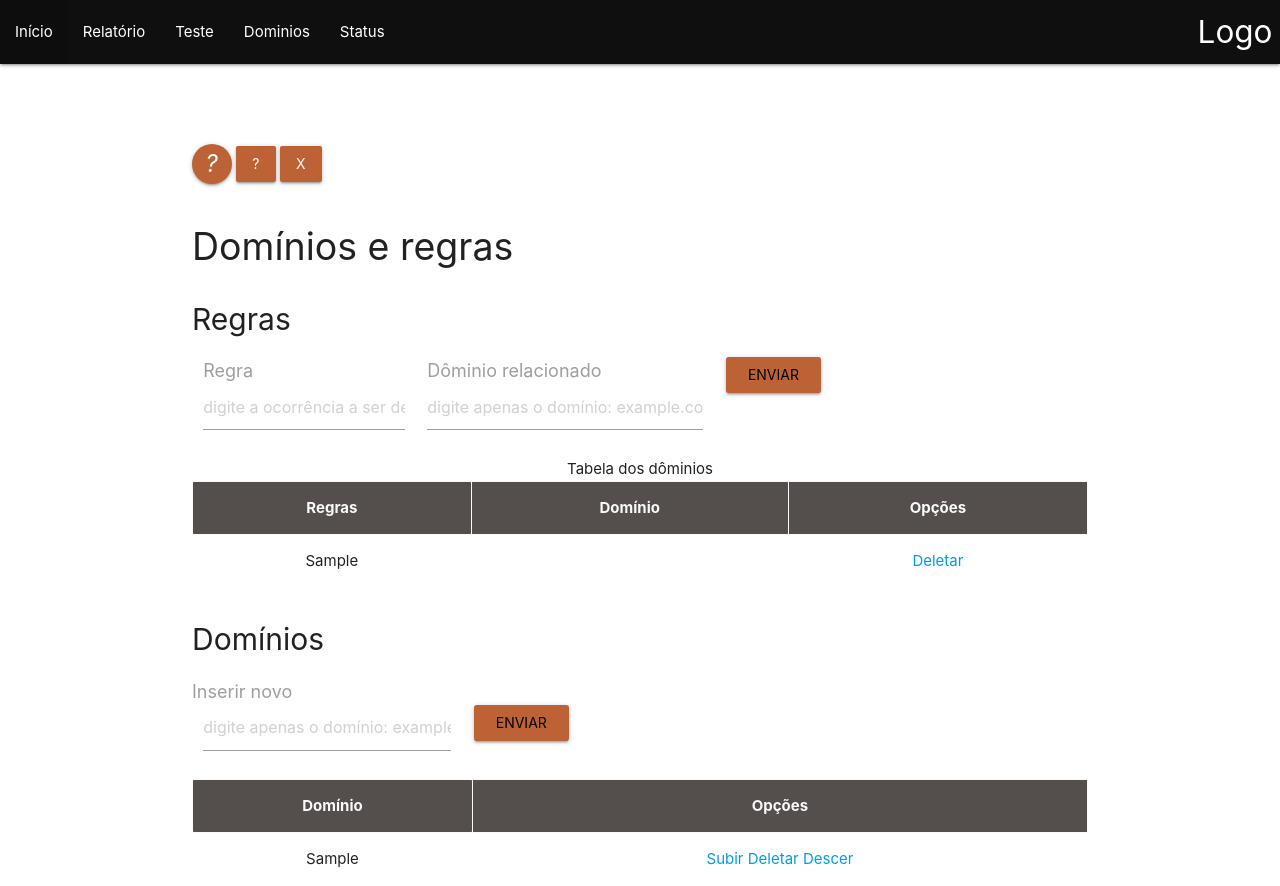
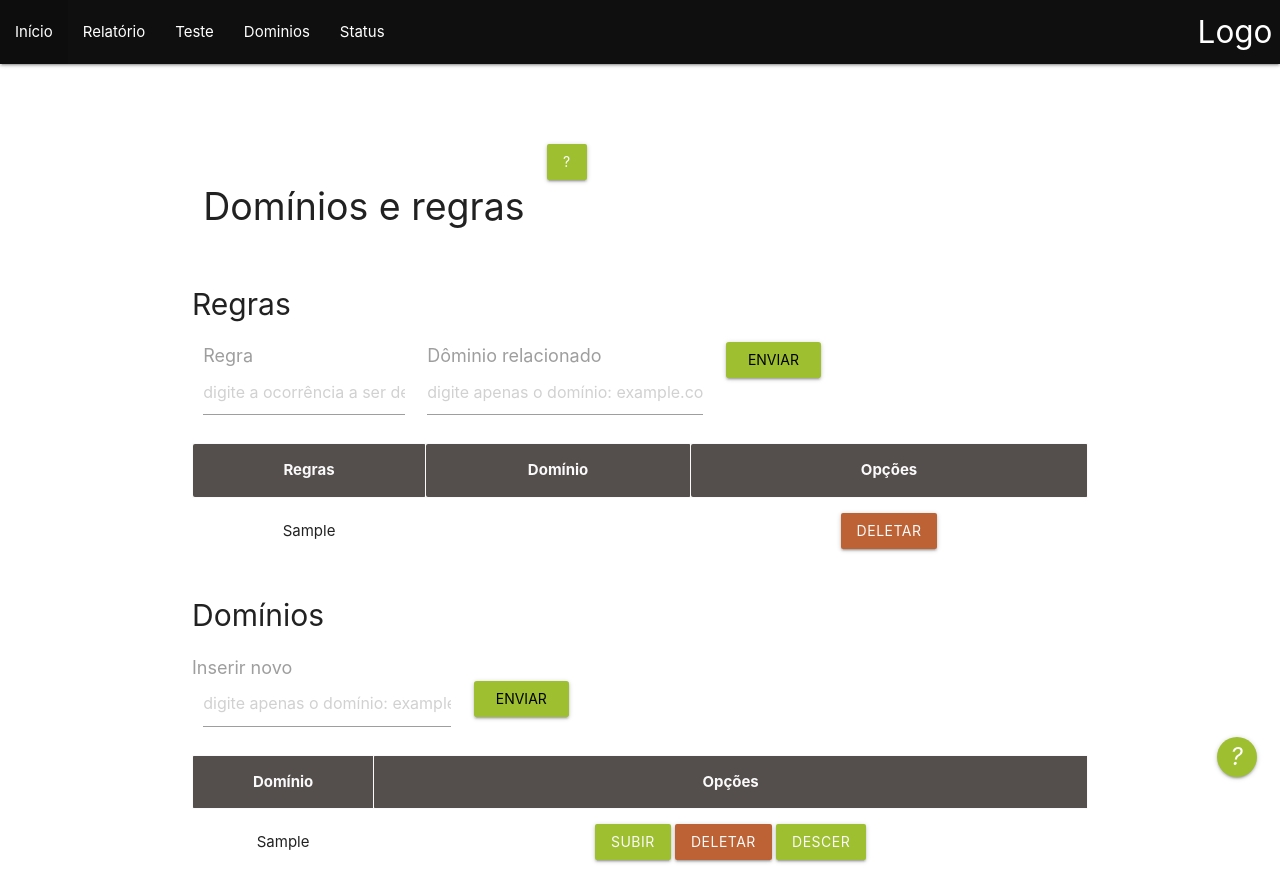
Before and after one commit to victorfernandesraton/SearchMail, a PHP site: page /app/domain.php in a window 1280 px wide. After the commit the page ends 863 px from the top, so only its background shows below. Run offline with PHP 8.4, Linux system fonts and the light colour scheme; tables that the repository leaves empty or names only in its code hold one stand-in row (values such as "Sample post"); data that the repository does not hold is empty.

Commit message:
set backend

```diff
--- a/app/css/color.css
+++ b/app/css/color.css
@@ -3,7 +3,7 @@
     --pry: #0F0F0F;
     --att: #BD6235;
     --ok: #9EC030;
-    --netral: #1331B9;
+    --netral: rgb(22, 62, 240);
     --bg_white: #fafafa;
     --normal_ft: #211F1E;
 }
--- a/app/css/domain.css
+++ b/app/css/domain.css
@@ -19,3 +19,11 @@ th {
     color: var(--bg_white) !important;
     border: 1px solid var(--bg_white);
 }
+
+.btn-delete {
+    background-color: var(--att) !important;
+}
+
+.bg-y {
+    background-color: var(--ok) !important;
+}
--- a/app/css/main.css
+++ b/app/css/main.css
@@ -28,6 +28,6 @@ form
 }
 
 .btn {
-    background-color: var(--att) !important;
+    background-color: var(--ok) !important;
     color: var(--bg_white) !important;
 }
--- a/app/domain.php
+++ b/app/domain.php
@@ -16,19 +16,26 @@ require_once $path."/database/_sql_connect.php";
 </head>
 <body>
     <?php require_once $path."/config/navbar.php"; ?>
+    <div class="fixed-action-btn">
+        <!-- Element Showed -->
+        <a id="menu" class=" waves-light btn btn-floating" ><i class="material-icons">?</i></a>
+    </div>
     <div class="container">
-            <!-- Element Showed -->
-            <a id="menu" class=" waves-light btn btn-floating" ><i class="material-icons">?</i></a>
-            <a class="btn" id="open_ds">?</a>
-            <a class="btn" id="close_ds">X</a>
             <!-- Tap Target Structure -->
-            <div class="tap-target" data-target="menu">
+            <div class="tap-target bg-y" data-target="menu">
                 <div class="tap-target-content">
-                <h5>Domínios e regras:</h5>
-                <p>Nesta parte é possível configurar os domínios usadoas no algorítimos e as regras e ecxeções que determinam um domínio</p>
+                    <h5 class="ftb">Domínios e regras:</h5>
+                    <p class="ftb">Nesta parte é possível configurar os domínios usadoas no algorítimo e as regras e ecxeções que determinam um domínio</p>
                 </div>
             </div>
-        <h1>Domínios e regras</h1>
+            <div class="row">
+                <div class="col">
+                    <h1>Domínios e regras</h1>
+                </div>
+                <div class="col">
+                    <a class="btn" id="open_ds">?</a>
+                </div>
+            </div>
     <section id="rules">
         <h2>Regras</h2>
         <form method="POST" action="../fun/addRule.php">
@@ -48,7 +55,6 @@ require_once $path."/database/_sql_connect.php";
         </form>
 
         <table class="responsive-table centered striped">
-            <caption>Tabela dos dôminios</caption>
             <tr>
                 <th>Regras</th>
                 <th>Domínio</th>
@@ -69,7 +75,7 @@ require_once $path."/database/_sql_connect.php";
             echo "<td>".$value['rule']."</td>";
             echo "<td>".$value['domainAdress']."</td>";
             echo '<td>
-            <a href = "../fun/dropRule.php?domain='.$value['domainAdress'].'">Deletar</a>
+            <a class="btn btn-delete" href = "../fun/dropRule.php?domain='.$value['domainAdress'].'">Deletar</a>
             </td>';
             echo '</tr>';
         }
@@ -108,9 +114,9 @@ require_once $path."/database/_sql_connect.php";
                 echo '<tr>';
                 echo "<td>".$value['domainAdress']."</td>";
                 echo '<td>
-                <a href = "../fun/move_to_down.php?value='.$value['domainAdress'].'">Subir</a>
-                <a href = "../fun/dropDomain.php?domain='.$value['domainAdress'].'">Deletar</a>
-                <a href = "../fun/move_to_up.php?value='.$value['domainAdress'].'">Descer</a>
+                <a class="btn btn-up" href = "../fun/move_to_down.php?value='.$value['domainAdress'].'">Subir</a>
+                <a class="btn btn-delete" href = "../fun/dropDomain.php?domain='.$value['domainAdress'].'">Deletar</a>
+                <a class="btn btn-down"href = "../fun/move_to_up.php?value='.$value['domainAdress'].'">Descer</a>
                 </td>';
                 echo '</tr>';
             }
```
